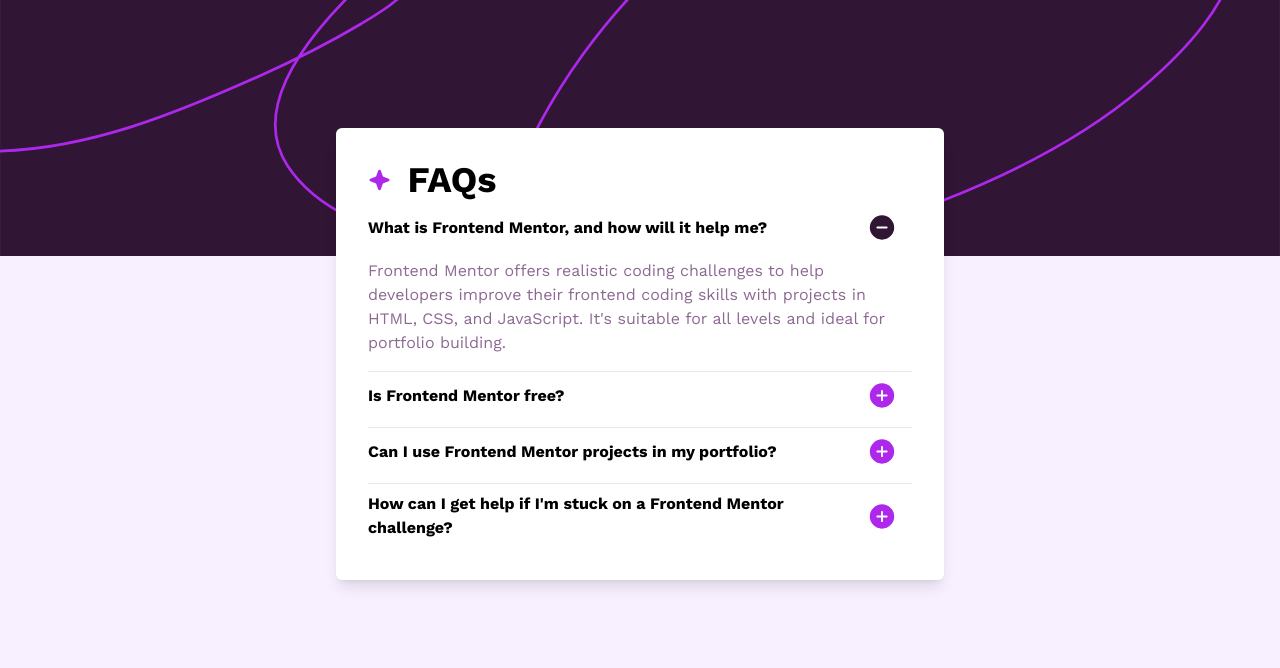
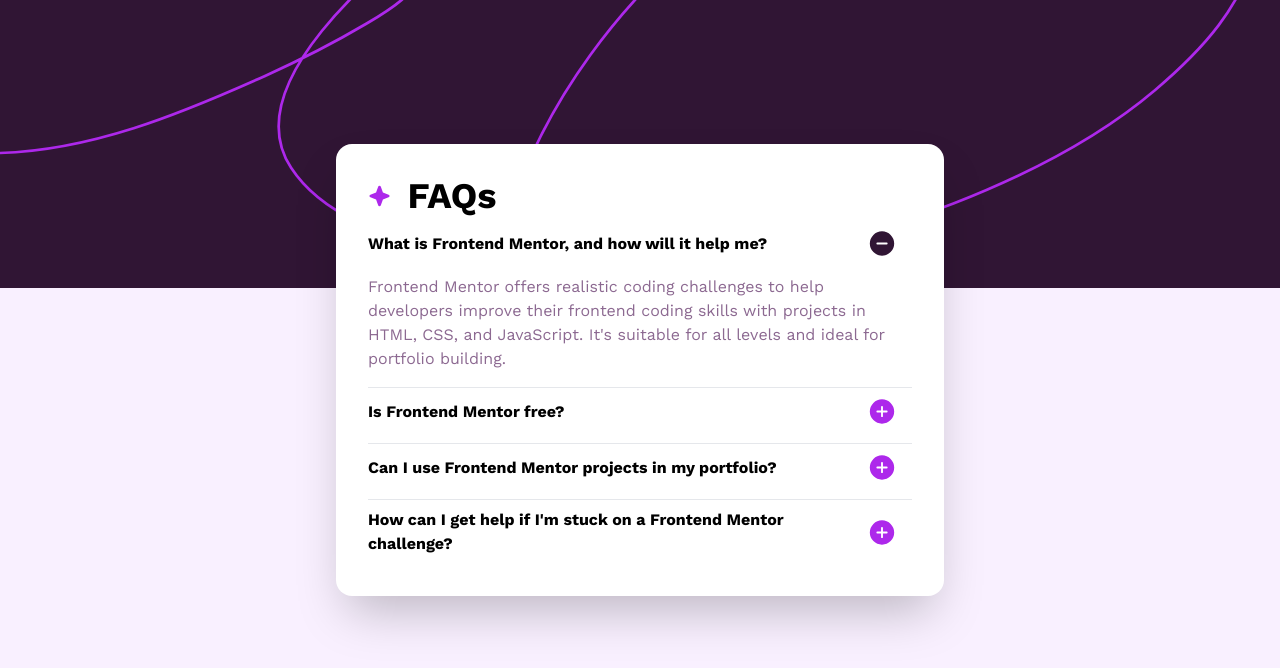
Before and after one commit to FevenSeyfu/FAQ_Accordion, a website built with Vite: page index.html in a window 1280 px wide. Built offline with nearby package versions, Linux system fonts and the light colour scheme.

Commit message:
update card shadow and border radius

```diff
--- a/index.html
+++ b/index.html
@@ -15,11 +15,11 @@
     <div id="container" class="flex flex-col items-center">
       <div
         id="banner"
-        class="bg-[url('./assets/images/background-pattern-mobile.svg')] md:bg-[url('./assets/images/background-pattern-desktop.svg')] w-full h-32 md:h-64 bg-cover bg-no-repeat bg-center-top"
+        class="bg-[url('./assets/images/background-pattern-mobile.svg')] md:bg-[url('./assets/images/background-pattern-desktop.svg')] w-full h-32 md:h-72 bg-cover bg-no-repeat bg-center-top"
       ></div>
       <main
         id="faq_container"
-        class="bg-white w-[18rem] md:w-[38rem] rounded-md shadow-lg p-6 md:p-8 absolute top-12 md:top-32"
+        class="bg-white w-[18rem] md:w-[38rem] rounded-2xl shadow-2xl p-6 md:p-8 absolute top-12 md:top-36"
       >
         <div class="flex items-center mb-3">
           <img
```
